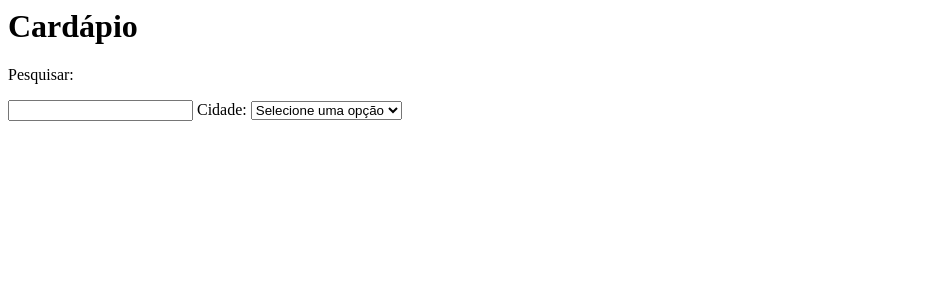
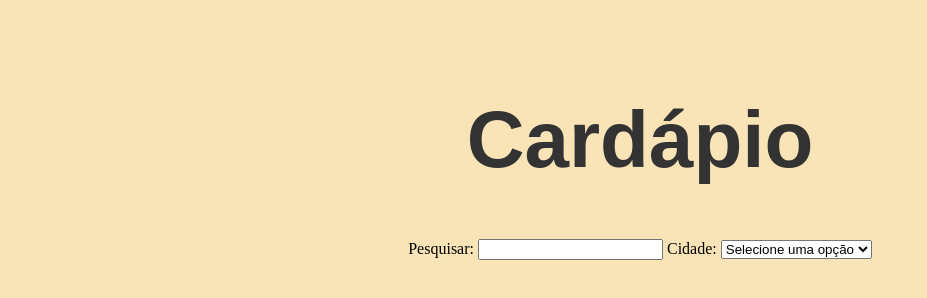
Before and after one commit to alvorastudio/Sistema-de-Pedidos, a plain HTML site: page html/menu.html in a window 1280 px wide. Shown: the whole page, without its empty margins (0-927 px from the left). Drawn offline with Linux system fonts and the light colour scheme.

Commit message:
feat: menu fix: index

```diff
--- /dev/null
+++ b/css/menu.css
@@ -0,0 +1,16 @@
+body{
+    background-color: #f8dea7cf;
+    display: flex;
+    flex-direction: column;
+    align-items: center;
+    margin: 0;
+    padding-bottom: 20vh;
+}
+
+h1{
+    padding-top: 40px;
+    text-align: center;
+    color: #333;
+    font-family: 'BBH Bogle', sans-serif;
+    font-size: 80px;
+}
--- a/html/menu.html
+++ b/html/menu.html
@@ -2,12 +2,12 @@
 <meta charset=UTF-8>
 <head>
     <title>Brasa Burguer - Cardápio</title>
-    <link rel="stylesheet" href="../css/style.css">
+    <link rel="stylesheet" href="../css/menu.css">
 </head>
 <body>
     <h1> Cardápio </h1>
     <div class=”filtros”>
-        <p>Pesquisar:</p> <input type=text name:”pesquisar”>
+        <label for="pesquisar">Pesquisar: </label><input type=text name:”pesquisar”>
         <label for="cidade">Cidade:</label> <select id="cidade" name="cidade" required> <option value="" disabled selected>Selecione uma opção</option> </div>
 </body>
 </html>
```
Also changed, not shown: html/index.html (+1 -1 lines), img/img1.jpg (added), img/img1.png (deleted).
